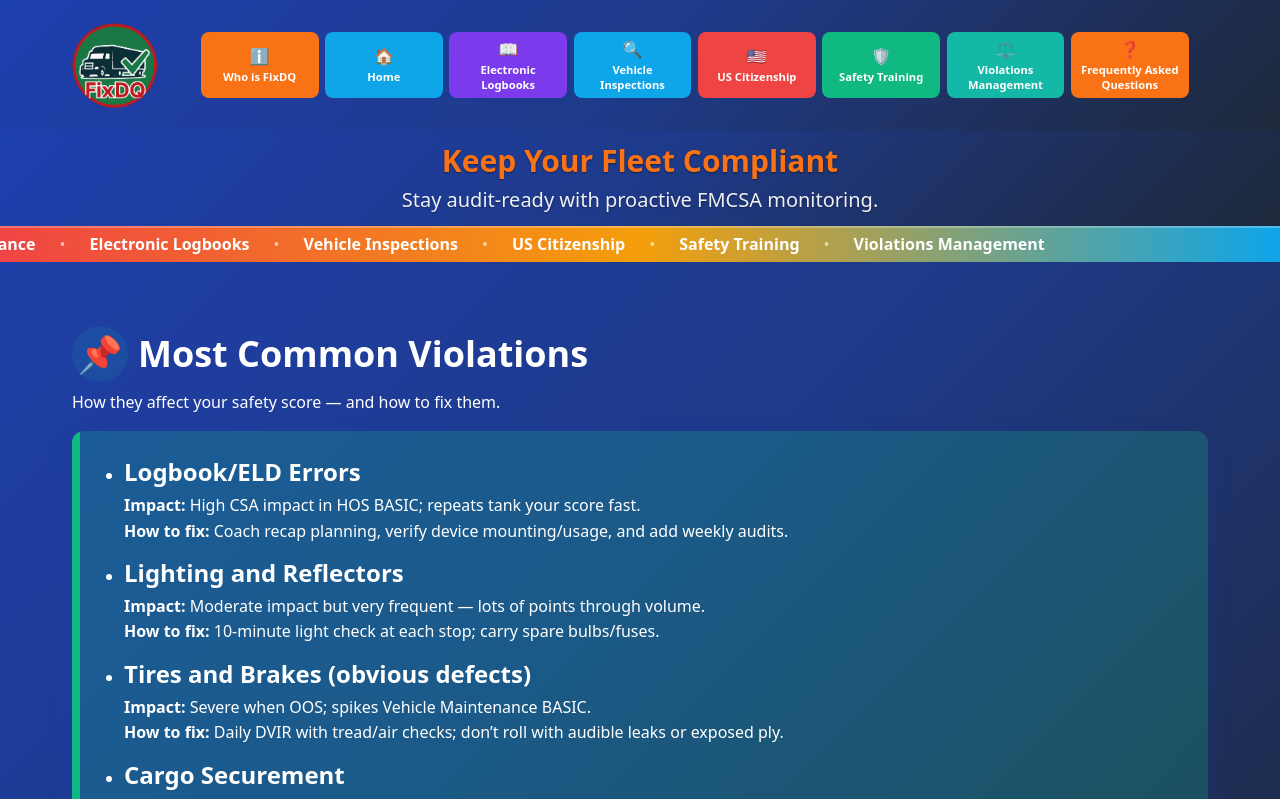
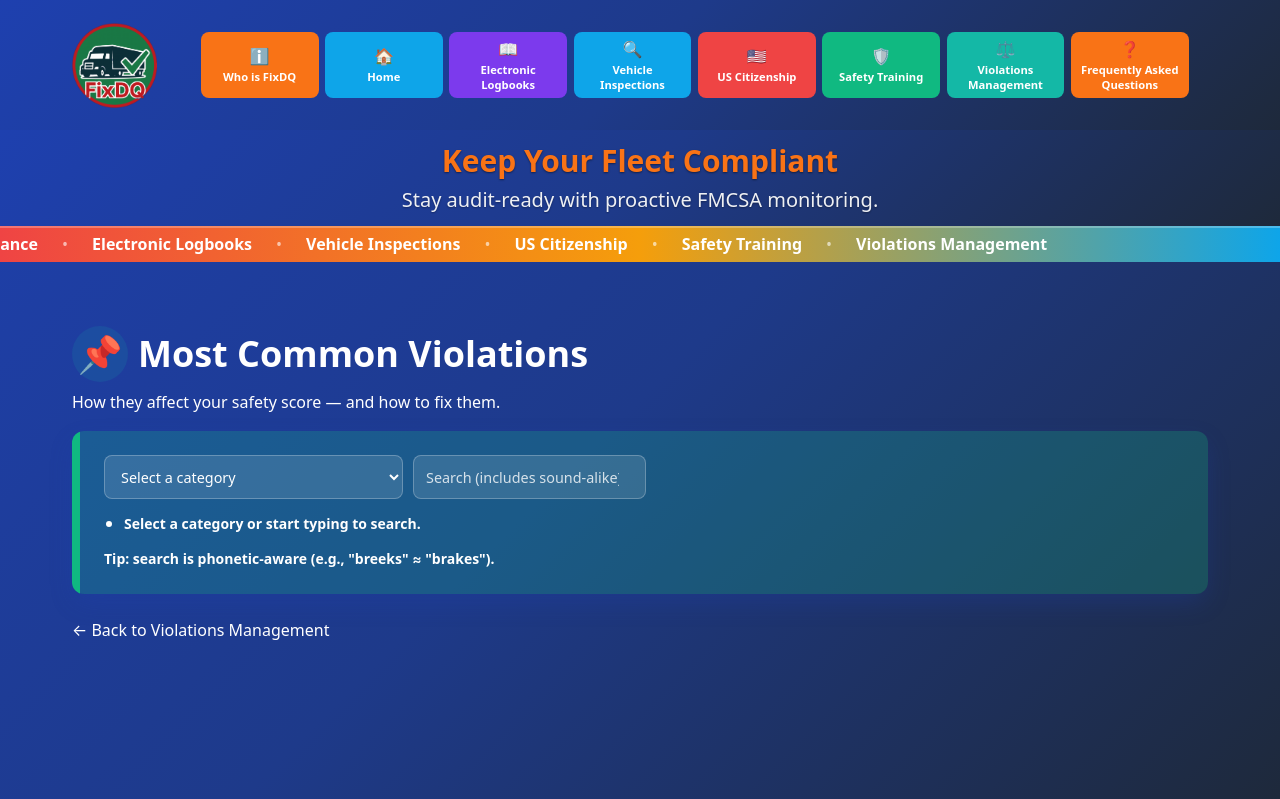
Before and after one commit to Cocodog2014/fixdq-Prod, a React (Vite) app: page /violations-management/most-common in a window 1280 px wide. Shown: the top 799 px of the page. Built offline with nearby package versions, Linux system fonts and the light colour scheme.

Commit message:
added the violatio  def and sev

```diff
--- a/src/pages/ViolationManagement/MostCommon.jsx
+++ b/src/pages/ViolationManagement/MostCommon.jsx
@@ -1,34 +1,69 @@
+import { useMemo, useState } from 'react';
 import GlobalHeader from '../../components/GlobalHeader';
 import { Link } from 'react-router-dom';
 
+// Lightweight Soundex (American) implementation for "sound alike" matching
+function soundex(str) {
+  if (!str) return '';
+  const s = str.toUpperCase().replace(/[^A-Z]/g, '');
+  if (!s) return '';
+  const map = { B:1, F:1, P:1, V:1, C:2, G:2, J:2, K:2, Q:2, S:2, X:2, Z:2, D:3, T:3, L:4, M:5, N:5, R:6 };
+  const first = s[0];
+  let prev = map[first] || 0;
+  let out = first;
+  for (let i = 1; i < s.length && out.length < 4; i++) {
+    const code = map[s[i]] || 0;
+    if (code !== 0 && code !== prev) out += code;
+    prev = code;
+  }
+  return (out + '0000').slice(0, 4);
+}
+
 export default function MostCommonViolations() {
-  const bullets = [
-    {
-      title: 'Logbook/ELD Errors',
-      impact: 'High CSA impact in HOS BASIC; repeats tank your score fast.',
-      fix: 'Coach recap planning, verify device mounting/usage, and add weekly audits.'
-    },
-    {
-      title: 'Lighting and Reflectors',
-      impact: 'Moderate impact but very frequent — lots of points through volume.',
-      fix: '10‑minute light check at each stop; carry spare bulbs/fuses.'
-    },
-    {
-      title: 'Tires and Brakes (obvious defects)',
-      impact: 'Severe when OOS; spikes Vehicle Maintenance BASIC.',
-      fix: 'Daily DVIR with tread/air checks; don’t roll with audible leaks or exposed ply.'
-    },
-    {
-      title: 'Cargo Securement',
-      impact: 'High when load can shift/fall; quick CSA hits and OOS risk.',
-      fix: 'Use rated tie‑downs, no knots, re‑check at duty changes and 150 miles.'
-    },
-    {
-      title: 'Driver Qualifications/Docs',
-      impact: 'Severe (CDL/Medical/Disqualified) and often leads to OOS.',
-      fix: 'Monthly DQ file audits; keep med card, license class/endorsements current.'
+  // Eagerly import all JSON in content folder
+  const modules = import.meta.glob('./content/*.json', { eager: true });
+  const items = useMemo(() => {
+    const out = [];
+    for (const [path, mod] of Object.entries(modules)) {
+      if (path.endsWith('MostCommon.json')) continue; // curated list excluded to avoid duplicates
+      const obj = (mod && mod.default) || mod;
+      if (!obj || typeof obj !== 'object') continue;
+      for (const [category, arr] of Object.entries(obj)) {
+        if (Array.isArray(arr)) {
+          for (const entry of arr) {
+            const rec = { ...entry, category, title: category };
+            out.push(rec);
+          }
+        }
+      }
     }
-  ];
+    return out;
+  }, [modules]);
+
+  const categories = useMemo(() => {
+    const set = new Set(items.map((i) => i.category));
+    return ['All', ...Array.from(set).sort((a, b) => a.localeCompare(b))];
+  }, [items]);
+
+  const [category, setCategory] = useState(''); // empty = none selected
+  const [query, setQuery] = useState('');
+
+  const querySX = useMemo(() => soundex(query), [query]);
+
+  const filtered = useMemo(() => {
+    // When no category is chosen and no query, hide all results
+    if (!query.trim() && category === '') return [];
+    const base = category === '' || category === 'All' ? items : items.filter((i) => i.category === category);
+    if (!query.trim()) return base;
+    const q = query.trim().toLowerCase();
+    return base.filter((i) => {
+      const hay = `${i.category} ${i.code} ${i.description} ${i.recommendedAction}`.toLowerCase();
+      if (hay.includes(q)) return true;
+      // sound-alike compare on words
+      const hx = new Set(hay.split(/\s+/).map(soundex));
+      return q.split(/\s+/).some((tok) => hx.has(soundex(tok)) || (querySX && hx.has(querySX)));
+    });
+  }, [items, category, query, querySX]);
 
   return (
     <div className="app violation-management-page most-common-page">
@@ -41,19 +76,54 @@ export default function MostCommonViolations() {
           </div>
           <p className="vm-sub">How they affect your safety score — and how to fix them.</p>
 
-          <div className="mc-card vm-card vm-tile tile-green" role="region" aria-labelledby="mc-title">
+          <div className="vm-card vm-tile tile-green" role="region" aria-labelledby="mc-title">
             <div className="vm-rail rail-green" aria-hidden></div>
             <div className="vm-body">
-              <ul className="mc-list">
-                {bullets.map((b, i) => (
-                  <li key={i} className="mc-item">
-                    <h3 className="mc-item-title">{b.title}</h3>
-                    <p className="mc-item-impact"><strong>Impact:</strong> {b.impact}</p>
-                    <p className="mc-item-fix"><strong>How to fix:</strong> {b.fix}</p>
+              <div className="mc-controls" role="group" aria-label="Filters and search">
+                <label className="sr-only" htmlFor="mc-category">Category</label>
+                <select id="mc-category" value={category} onChange={(e) => setCategory(e.target.value)} aria-label="Category" className="mc-select">
+                  <option value="" disabled>Select a category</option>
+                  {categories.map((c) => (
+                    <option key={c} value={c}>{c}</option>
+                  ))}
+                </select>
+
+                <label className="sr-only" htmlFor="mc-search">Search</label>
+                <input
+                  id="mc-search"
+                  type="search"
+                  placeholder="Search (includes sound‑alike)"
+                  value={query}
+                  onChange={(e) => setQuery(e.target.value)}
+                  className="mc-search"
+                  aria-label="Search violations"
+                />
+              </div>
+
+              <ul className="mc-list" aria-live="polite">
+                {filtered.length === 0 && (
+                  <li className="mc-item">
+                    <p className="vm-note">
+                      {category === '' && !query.trim() ? 'Select a category or start typing to search.' : 'No matches. Try a different term.'}
+                    </p>
+                  </li>
+                )}
+                {filtered.map((b, i) => (
+                  <li key={`${b.code}-${i}`} className="mc-item">
+                    <div className="mc-violation">
+                      <div className="mc-row">
+                        <h3 className="mc-item-title">{b.title}</h3>
+                        <span className="mc-code mc-code-pill">{b.code}</span>
+                      </div>
+                      <p className="mc-item-desc"><strong>Description:</strong> {b.description}</p>
+                      <p className="mc-item-impact"><strong>Severity:</strong> {b.severity} <span className="mc-severity-note">(higher = greater CSA impact)</span></p>
+                      <p className="mc-item-fix"><strong>Recommended:</strong> {b.recommendedAction}</p>
+                    </div>
                   </li>
                 ))}
               </ul>
-              <p className="vm-note">Perfect for toolbox talks. Start with quick wins: lights, paperwork, mounts, and DVIR habits.</p>
+
+              <p className="vm-note">Tip: search is phonetic-aware (e.g., "breeks" ≈ "brakes").</p>
             </div>
           </div>
 
--- a/src/pages/ViolationManagement/ViolationManagement.css
+++ b/src/pages/ViolationManagement/ViolationManagement.css
@@ -41,6 +41,25 @@
 .most-common-page .mc-item{margin-bottom:12px}
 .most-common-page .mc-item-title{color:var(--color-white);margin:0 0 4px 0}
 .most-common-page .mc-item-impact,.most-common-page .mc-item-fix{color:var(--color-white)}
+/* Card layout for violations */
+.most-common-page .mc-violation{background:rgba(255,255,255,.06);border-radius:var(--radius-lg);padding:10px 12px}
+.most-common-page .mc-row{display:flex;gap:10px;align-items:center;justify-content:space-between;margin-bottom:6px}
+.most-common-page .mc-code-pill{background:rgba(16,185,129,.2);border:1px solid rgba(16,185,129,.45);color:var(--color-white);padding:2px 8px;border-radius:999px;font-size:var(--font-size-sm)}
+
+/* Controls */
+.most-common-page .mc-controls{display:flex;gap:10px;flex-wrap:wrap;margin-bottom:12px}
+.most-common-page{color-scheme:dark}
+.most-common-page .mc-select,.most-common-page .mc-search{min-height:44px;border-radius:var(--radius-lg);border:1px solid rgba(255,255,255,.25);background:rgba(255,255,255,.12);color:var(--color-white);padding:8px 12px}
+.most-common-page .mc-select:focus,.most-common-page .mc-search:focus{outline:2px solid var(--color-accent-green);outline-offset:2px}
+/* Ensure dropdown list is readable on Windows */
+.most-common-page .mc-select option,
+.most-common-page .mc-select optgroup{background-color:var(--color-gray-800);color:var(--color-white)}
+.most-common-page .mc-search::placeholder{color:rgba(255,255,255,.8)}
+
+/* Toggle list */
+.most-common-page .mc-toggle{width:100%;display:flex;justify-content:space-between;align-items:center;background:transparent;border:none;color:var(--color-white);text-align:left;padding:8px 0;font-weight:600;cursor:pointer}
+.most-common-page .mc-code{opacity:.9;font-size:var(--font-size-sm)}
+.most-common-page .mc-panel{padding:8px 12px;border-left:3px solid var(--color-accent-green);background:rgba(255,255,255,.06);border-radius:var(--radius-md)}
 
 /* Responsive */
 @media (min-width:640px){.vm-card{grid-column:span 6}}
--- a/src/pages/ViolationManagement/ViolationManagement.jsx
+++ b/src/pages/ViolationManagement/ViolationManagement.jsx
@@ -6,7 +6,7 @@ export default function ViolationManagement() {
     { key: 'citation-types', title: 'Understanding Citation Types', emoji: '⚖️', accent: 'teal' },
     { key: 'dataq-navigation', title: 'DataQ System Navigation', emoji: '🧭', accent: 'purple' },
     { key: 'driver-score', title: 'Driver Score Improvement', emoji: '📈', accent: 'orange' },
-    { key: 'most-common', title: 'Most Common Violations', emoji: '📌', accent: 'green', note: 'Impact on safety score + how to fix (bullets)' },
+  { key: 'most-common', title: 'Most Common Violations', emoji: '📌', accent: 'green', note: 'Full violation lookup + sound‑alike search' },
     { key: 'appeal-process', title: 'Appeal Process Guidelines', emoji: '📑', accent: 'blue' },
     { key: 'record-maintenance', title: 'Record Maintenance', emoji: '🗂️', accent: 'red' },
   ];
```
